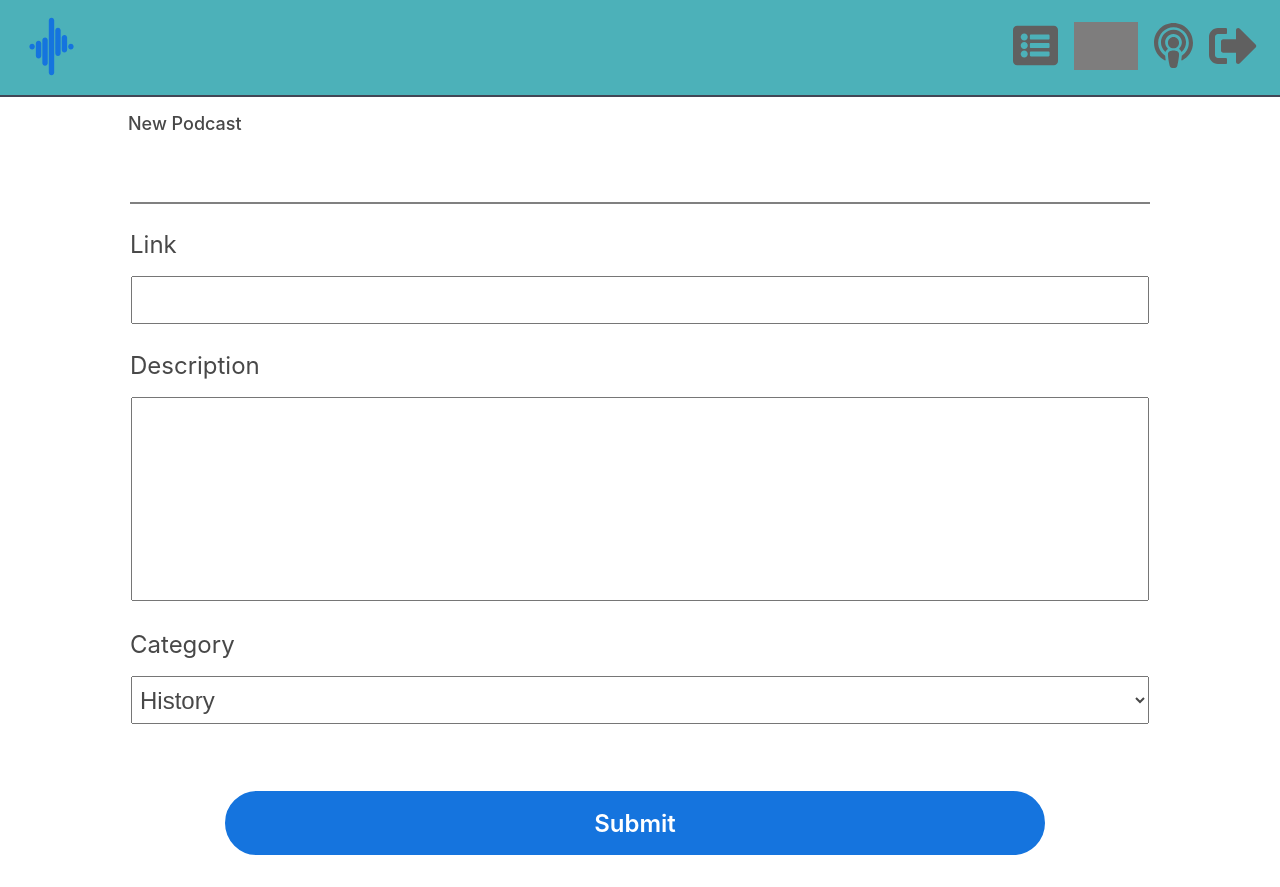
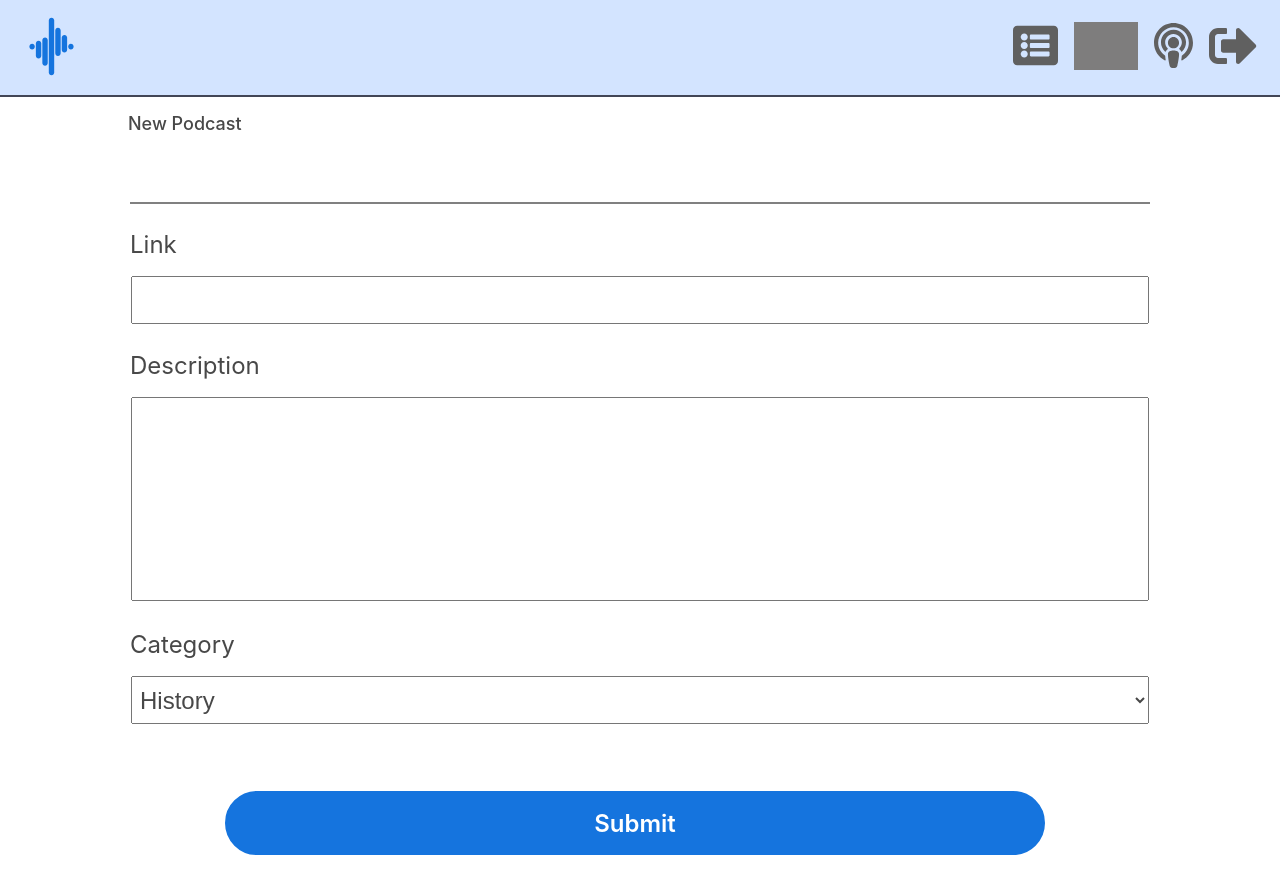
Before and after one commit to cJeffreys7/good-waves, a Django app: page /podcasts/create/ in a window 1280 px wide. Run offline with Django 3.2, Linux system fonts and the light colour scheme; the visitor is signed in with stand-in values (Sample User, id 1); grey boxes are pictures that could not be loaded.

Commit message:
style nav bar background

```diff
--- a/main_app/static/css/base.css
+++ b/main_app/static/css/base.css
@@ -28,7 +28,7 @@ body {
   min-height: 100vh;
   --logo-color: rgba(21, 116, 222, 1);
   --logo-color-op: rgba(21, 116, 222, .5);
-  --nav-bg: rgba(0, 145, 156, .7);
+  --nav-bg: rgba(192, 217, 255, 0.7);
   --nav-bg-ff: rgba(167, 170, 189, .7);
   --borders: rgb(66, 70, 86) solid 2px;
   --text-color: rgb(17, 20, 17);
--- a/podcastrecs/settings.py
+++ b/podcastrecs/settings.py
@@ -126,7 +126,7 @@ USE_TZ = True
 STATIC_ROOT = os.path.join(PROJECT_ROOT, 'staticfiles')
 STATIC_URL = '/static/'
 
-LOGIN_URL = 'home'
+LOGIN_URL = 'recs_index'
 LOGIN_REDIRECT_URL = 'recs_index'
 LOGOUT_REDIRECT_URL = 'home'
 
```
